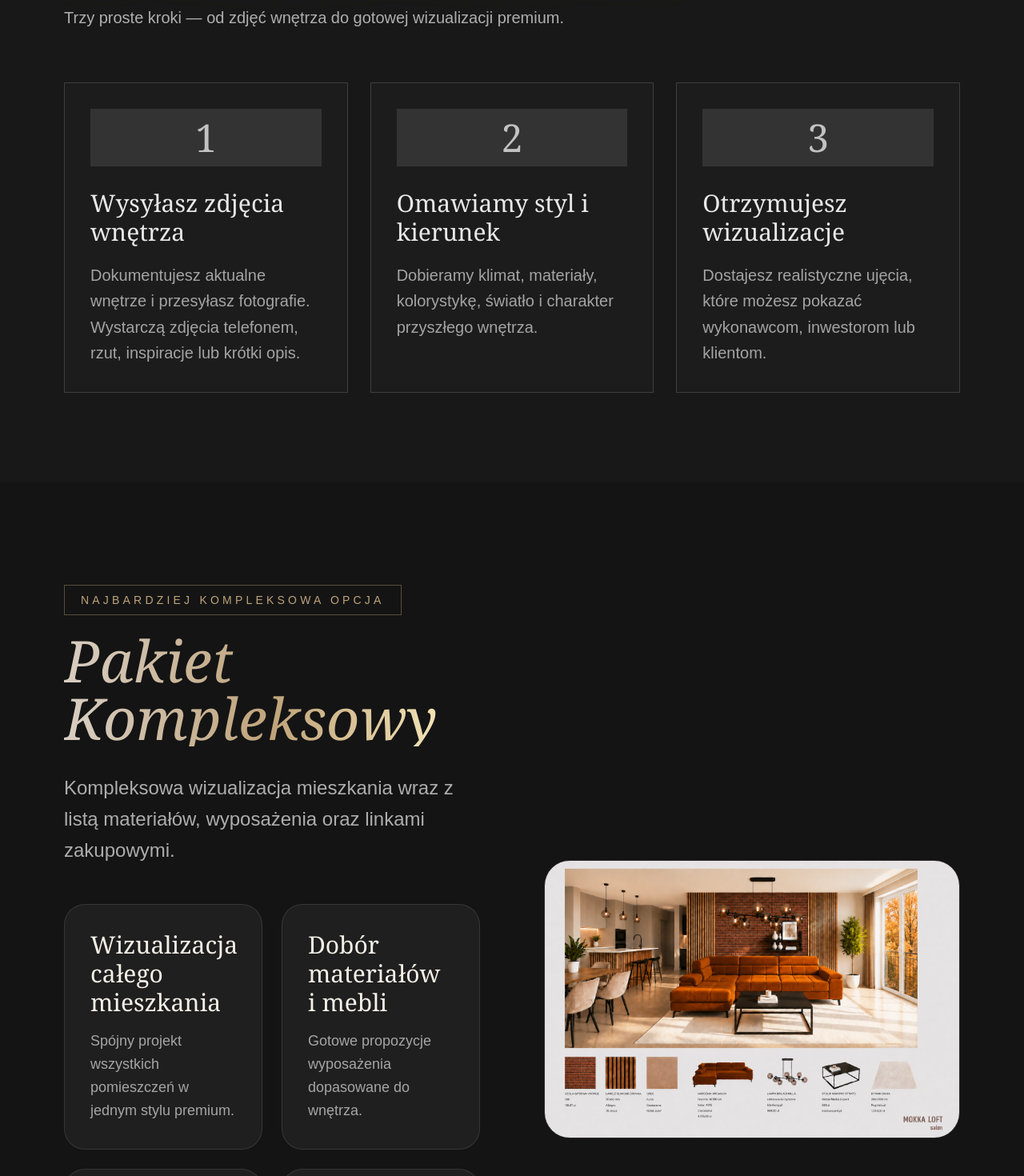
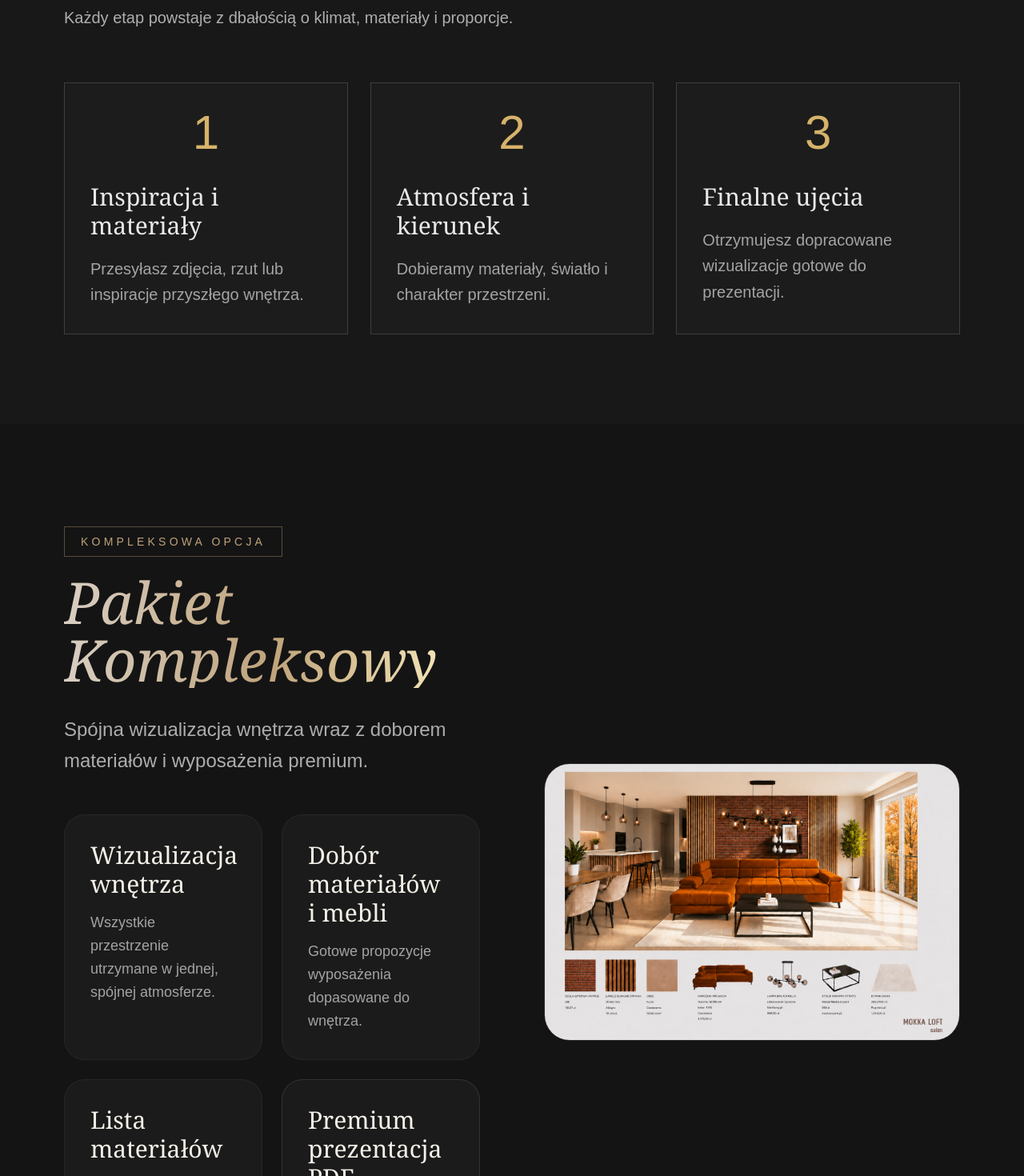
Before and after one commit to aiworkspacetools-cmd/awhouse-studio, a Next.js app: page / in a window 1280 px wide. Shown: the part 1060-2530 px from the top of the page at 80% size. Built offline with nearby package versions, Linux system fonts and the light colour scheme.

Commit message:
update site

```diff
--- a/app/page.tsx
+++ b/app/page.tsx
@@ -18,32 +18,32 @@ const moodboards = [
 const categories = [
   {
     id: "lazienki",
-    title: "Łazienki premium",
-    subtitle: "Jasne, fotorealistyczne łazienki z kamieniem, światłem i detalem premium.",
+    title: "    Łazienki z atmosferą",
+    subtitle: "Atmosfera światła, kamienia i spokojnej estetyki.",
     images: ["/lazienka-final.png", "/lazienka-1.png", "/lazienka-2.png"],
   },
   {
     id: "salony",
-    title: "Salony",
-    subtitle: "Eleganckie przestrzenie dzienne z klimatem nowoczesnego apartamentu.",
+    title: "    Strefa dzienna",
+    subtitle: "    Minimalizm z charakterem.",
     images: ["/salon-1.png", "/salon-2.png"],
   },
   {
     id: "aneksy",
-    title: "Salon z aneksem",
-    subtitle: "Spójne wnętrza łączące kuchnię, salon i strefę wypoczynku.",
+    title: "Strefa dzienna z aneksem",
+    subtitle: "Harmonia światła, kuchni i przestrzeni wypoczynku.",
     images: ["/aneks-1.png", "/aneks-2.png"],
   },
   {
     id: "kuchnie",
     title: "Kuchnie",
-    subtitle: "Nowoczesne kuchnie premium z realistycznym światłem i materiałami.",
+    subtitle: "Nowoczesne kuchnie o spokojnej estetyce i ponadczasowym charakterze.",
     images: ["/kuchnia-1.png", "/kuchnia-2.png"],
   },
   {
     id: "sypialnie",
     title: "Sypialnie",
-    subtitle: "Miękkie światło, spokój i hotelowy klimat wnętrza premium.",
+    subtitle: "Miękkie światło, cisza i ponadczasowy klimat wnętrza.",
     images: ["/sypialnia-1.png", "/sypialnia-2.png"],
   },
 ];
@@ -129,17 +129,13 @@ className="break-inside-avoid overflow-hidden rounded-[34px]"
           {images.length % 2 !== 0 && (
   <div className="min-h-[420px] rounded-[34px] border border-white/10 bg-gradient-to-br from-[#1a1a1a] to-[#0d0d0d] flex items-center justify-center p-10 text-center">
     <div>
-      <p className="text-xs tracking-[0.35em] uppercase text-[#bfa37a] mb-4">
-        Premium Interior Visuals
-      </p>
+      <img
+  src={LOGO}
+  alt="AW HOUSE Studio"
+  className="mx-auto h-44 object-contain opacity-90"
+/>
 
-      <h3 className="font-serif text-5xl italic text-white">
-        AW HOUSE
-        <br />
-        STUDIO
-      </h3>
-
-      <p className="mt-6 text-white/55 leading-relaxed">
+      <p className="mt-5 text-sm text-white/55 leading-relaxed">
         Fotorealistyczne wizualizacje wnętrz tworzone z dbałością o światło,
         detal i atmosferę luksusu.
       </p>
@@ -161,7 +157,12 @@ export default function Home() {
       <nav className="fixed left-1/2 top-5 z-50 -translate-x-1/2">
         <div className="flex items-center gap-3 md:gap-6 rounded-full border border-white/10 bg-gradient-to-b from-[#2a241d]/80 to-black/40 px-8 py-4 backdrop-blur-2xl shadow-[0_15px_70px_rgba(0,0,0,0.55)]">
           <button onClick={() => scrollTo("start")} className="font-semibold text-white">awhouse.studio</button>
-
+          <button
+  onClick={() => scrollTo("lazienki")}
+  className="text-[15px] tracking-wide transition hover:text-[#d4af37]"
+>
+  Portfolio
+</button>
           <button onClick={() => scrollTo("wspolpraca")} className="text-[15px] tracking-wide transition-all duration-300 hover:text-[#d4af37] hover:drop-shadow-[0_0_10px_rgba(212,175,55,0.7)]">Współpraca</button>
           <button onClick={() => scrollTo("cennik")} className="text-[15px] tracking-wide transition-all duration-300 hover:text-[#d4af37] hover:drop-shadow-[0_0_10px_rgba(212,175,55,0.7)]">Cennik</button>
           <button onClick={() => scrollTo("kontakt")} className="text-[15px] tracking-wide transition-all duration-300 hover:text-[#d4af37] hover:drop-shadow-[0_0_10px_rgba(212,175,55,0.7)]">Kontakt</button>
@@ -185,7 +186,7 @@ export default function Home() {
           transition={{ duration: 1.6, delay: 0.2 }}
           className="relative z-10 max-w-6xl"
         >
-          <img src={LOGO} alt="AWHOUSE Studio" className="mx-auto mb-10 h-36 object-contain opacity-95 md:h-52 drop-shadow-[0_0_45px_rgba(212,175,55,0.45)]" />
+          <img src={LOGO} alt="AWHOUSE Studio" className="mx-auto mb-10 h-40 object-contain opacity-95 md:h-52 drop-shadow-[0_0_45px_rgba(212,175,55,0.45)]" />
           <h1 className="font-serif text-6xl italic leading-[0.95] tracking-tight  md:text-8xl lg:text-9xlbg-gradient-to-r from-[#fff6d5] via-[#bfa37a] to-[#fff1b0] bg-clip-text text-transparent drop-shadow-[0_0_40px_rgba(212,175,55,0.35)]">
             awhouse.studio
           </h1>
@@ -199,15 +200,19 @@ export default function Home() {
 
       <section id="wspolpraca" className="bg-[#181818] px-6 py-28 md:px-20">
         <div className="mx-auto max-w-7xl">
-          <Header tag="proces" title="Jak wygląda współpraca" subtitle="Trzy proste kroki — od zdjęć wnętrza do gotowej wizualizacji premium." />
+          <Header tag="proces" title="Proces współpracy" subtitle="Każdy etap powstaje z dbałością o klimat, materiały i proporcje." />
           <div className="grid gap-7 md:grid-cols-3">
             {[
-              ["1", "Wysyłasz zdjęcia wnętrza", "Dokumentujesz aktualne wnętrze i przesyłasz fotografie. Wystarczą zdjęcia telefonem, rzut, inspiracje lub krótki opis."],
-              ["2", "Omawiamy styl i kierunek", "Dobieramy klimat, materiały, kolorystykę, światło i charakter przyszłego wnętrza."],
-              ["3", "Otrzymujesz wizualizacje", "Dostajesz realistyczne ujęcia, które możesz pokazać wykonawcom, inwestorom lub klientom."],
+              ["1", "Inspiracja i materiały", "Przesyłasz zdjęcia, rzut lub inspiracje przyszłego wnętrza."],
+              ["2", "Atmosfera i kierunek", "Dobieramy materiały, światło i charakter przestrzeni."],
+              ["3", "Finalne ujęcia", "Otrzymujesz dopracowane wizualizacje gotowe do prezentacji."],
             ].map(([n, title, text]) => (
               <motion.article key={n} initial={{ opacity: 0, y: 80 }} whileInView={{ opacity: 1, y: 0 }} viewport={{ once: true }} transition={{ duration: 1 }} className="border border-white/15 bg-[#1c1c1c] p-8">
-                <div className="mb-7 bg-white/10 py-3 text-center font-serif text-5xl text-white/70">{n}</div>
+                <div className="mb-8 text-center">
+  <span className="text-6xl font-light text-[#d6b36a]">
+    {n}
+  </span>
+</div>
                 <h3 className="font-serif text-3xl text-white/90">{title}</h3>
                 <p className="mt-5 text-xl leading-relaxed text-white/60">{text}</p>
               </motion.article>
@@ -216,7 +221,7 @@ export default function Home() {
         </div>
       </section>
       <motion.section
-  initial={{ opacity: 0, y: 120, scale: 0.94 }}
+  initial={{ opacity: 0, y: 70, scale: 0.94 }}
   whileInView={{ opacity: 1, y: 0, scale: 1 }}
   viewport={{ once: true, amount: 0.2 }}
   transition={{ duration: 1.6, ease: [0.22, 1, 0.36, 1] }}
@@ -226,7 +231,7 @@ export default function Home() {
 
     <div>
       <p className="mb-5 inline-block border border-[#bfa37a]/40 px-5 py-2 text-[11px] md:text-sm uppercase tracking-[0.3em] text-[#bfa37a]">
-        Najbardziej kompleksowa opcja
+       Kompleksowa opcja
       </p>
 
       <h2 className="mb-8 font-serif text-5xl italic text-transparent bg-gradient-to-r from-[#d8cec2] via-[#bfa37a] to-[#fff3c4] bg-clip-text md:text-7xl">
@@ -234,23 +239,22 @@ export default function Home() {
       </h2>
 
       <p className="mb-12 text-2xl leading-relaxed text-white/65">
-        Kompleksowa wizualizacja mieszkania wraz z listą materiałów,
-        wyposażenia oraz linkami zakupowymi.
+        Spójna wizualizacja wnętrza wraz z doborem materiałów i wyposażenia premium.
       </p>
 
       <div className="grid gap-6 md:grid-cols-2">
 
-        <div className="rounded-[26px] bg-white/5 p-8 border border-white/10">
+        <div className="rounded-[26px] bg-white/[0.03] p-8 border border-white/5">
           <h3 className="mb-4 font-serif text-3xl text-[#f5f1e8]">
-            Wizualizacja całego mieszkania
+           Wizualizacja wnętrza
           </h3>
 
           <p className="text-lg leading-relaxed text-white/60">
-            Spójny projekt wszystkich pomieszczeń w jednym stylu premium.
+            Wszystkie przestrzenie utrzymane w jednej, spójnej atmosferze.
           </p>
         </div>
 
-        <div className="rounded-[26px] bg-white/5 p-8 border border-white/10">
+        <div className="rounded-[26px] bg-white/[0.03] p-8 border border-white/5">
           <h3 className="mb-4 font-serif text-3xl text-[#f5f1e8]">
             Dobór materiałów i mebli
           </h3>
@@ -260,9 +264,9 @@ export default function Home() {
           </p>
         </div>
 
-        <div className="rounded-[26px] bg-white/5 p-8 border border-white/10">
+        <div className="rounded-[26px] bg-white/[0.03] p-8 border border-white/5">
           <h3 className="mb-4 font-serif text-3xl text-[#f5f1e8]">
-            Linki zakupowe
+            Lista materiałów
           </h3>
 
           <p className="text-lg leading-relaxed text-white/60">
@@ -270,13 +274,13 @@ export default function Home() {
           </p>
         </div>
 
-        <div className="rounded-[26px] bg-white/5 p-8 border border-white/10">
+        <div className="rounded-[26px] bg-white/[0.03] p-8 border border-white/10">
           <h3 className="mb-4 font-serif text-3xl text-[#f5f1e8]">
             Premium prezentacja PDF
           </h3>
 
           <p className="text-lg leading-relaxed text-white/60">
-            Profesjonalny dokument gotowy do przekazania wykonawcom.
+            Prezentacja gotowa do realizacji projektu.
           </p>
         </div>
 
@@ -310,7 +314,7 @@ export default function Home() {
       </p>
 
       <h2 className="font-serif text-5xl italic text-transparent bg-gradient-to-r from-[#d8cec2] via-[#bfa37a] to-[#fff3c4] bg-clip-text md:text-7xl">
-        Dlaczego awhouse.studio
+        Atmosfera tworzona detalem
       </h2>
     </div>
 
@@ -318,67 +322,61 @@ export default function Home() {
 
       <div>
         <h3 className="mb-4 font-serif text-3xl text-[#f5f1e8]">
-          Realistyczna jakość premium
+          Światło
         </h3>
 
         <p className="text-xl leading-relaxed text-white/60">
-          Tworzymy fotorealistyczne wizualizacje wnętrz z klimatem premium,
-          światłem i detalem przypominającym prawdziwą fotografię.
+          Naturalne światło budujące atmosferę wnętrza.
         </p>
       </div>
 
       <div>
         <h3 className="mb-4 font-serif text-3xl text-[#f5f1e8]">
-          Szybka realizacja
+          Materiały
         </h3>
 
         <p className="text-xl leading-relaxed text-white/60">
-          Projekt otrzymujesz nawet w ciągu 48 godzin. Bez zbędnego
-          oczekiwania i komplikacji.
+          Starannie dobrane faktury i ponadczasowe wykończenia.
         </p>
       </div>
 
       <div>
         <h3 className="mb-4 font-serif text-3xl text-[#f5f1e8]">
-          Pomoc przed remontem
+          Detal
         </h3>
 
         <p className="text-xl leading-relaxed text-white/60">
-          Zobacz efekt końcowy jeszcze przed rozpoczęciem realizacji i
-          podejmuj decyzje bez kosztownych błędów.
+          Dopracowane proporcje i spokojna estetyka.
         </p>
       </div>
 
       <div>
         <h3 className="mb-4 font-serif text-3xl text-[#f5f1e8]">
-          Idealne dla inwestorów
+          Detal
         </h3>
 
         <p className="text-xl leading-relaxed text-white/60">
-          Wizualizacje pomagają zwiększyć atrakcyjność nieruchomości i
-          podnoszą wartość prezentacji inwestycji.
+          Dopracowane proporcje i spokojna estetyka.
         </p>
       </div>
 
       <div>
         <h3 className="mb-4 font-serif text-3xl text-[#f5f1e8]">
-          Nowoczesne kierunki aranżacji
+          Atmosfera
         </h3>
 
         <p className="text-xl leading-relaxed text-white/60">
-          Minimalizm, japandi, modern luxury i premium interiors —
-          dopasowujemy styl do charakteru wnętrza.
+          Wnętrza tworzone z myślą o emocjach i komforcie.
         </p>
       </div>
 
       <div>
         <h3 className="mb-4 font-serif text-3xl text-[#f5f1e8]">
-          Indywidualne podejście
+          Estetyka
         </h3>
 
         <p className="text-xl leading-relaxed text-white/60">
-          Każdy projekt traktujemy indywidualnie, dopracowując klimat,
-          światło i detale wnętrza.
+          Minimalizm inspirowany nowoczesnym designem premium.
         </p>
       </div>
 
@@ -392,22 +390,22 @@ export default function Home() {
 
       <section id="moodboardy" className="bg-[#181818] px-6 py-28 md:px-20">
         <div className="mx-auto max-w-7xl">
-          <Header tag="moodboardy" title="Kierunki aranżacji" subtitle="Materiały, kolory i klimat wnętrza w spójnej prezentacji premium." />
+          <Header tag="moodboardy" title="Kierunki aranżacji" subtitle="Spójne kierunki materiałów, kolorów i atmosfery wnętrza." />
           <div className="grid gap-7 md:grid-cols-2">
             {moodboards.map((image, index) => (
-              <motion.article key={image} initial={{ opacity: 0, y: 100, scale: 0.94 }} whileInView={{ opacity: 1, y: 0, scale: 1 }} viewport={{ once: true }} transition={{ duration: 1.2, delay: index * 0.1 }} className="group overflow-hidden rounded-[34px] border border-white/10 bg-black/30 shadow-[0_20px_120px_rgba(0,0,0,0.55)] transition duration-700 hover:border-[#8a6a4a]/50 hover:shadow-[0_30px_140px_rgba(138,106,74,0.22)]">
+              <div key={image}   viewport={{ once: true }} transition={{ duration: 1.2, delay: index * 0.1 }} className="group overflow-hidden rounded-[34px] border border-white/10 bg-black/30 shadow-[0_20px_120px_rgba(0,0,0,0.55)] transition duration-700 hover:border-[#8a6a4a]/50 hover:shadow-[0_30px_140px_rgba(138,106,74,0.22)]">
                 <img src={image} alt="" onClick={() => setSelectedImage(image)} className="h-[760px] w-full cursor-pointer object-cover transition-all duration-[2400ms] group-hover:scale-[1.045] group-hover:brightness-110 group-hover:saturate-[1.08]" />
-              </motion.article>
+              </div>
             ))}
           </div>
         </div>
       </section>
 
-      <Gallery id="przedpo" title="Przed i po" subtitle="Zobacz jak realistyczne wizualizacje pokazują pełny potencjał nieruchomości jeszcze przed remontem." images={beforeAfter} openImage={setSelectedImage} />
+      <Gallery id="przedpo" title="Przed i po" subtitle="Realistyczne wizualizacje pozwalające zobaczyć efekt jeszcze przed realizacją projektu." images={beforeAfter} openImage={setSelectedImage} />
 
       <motion.section
   id="cennik"
-  initial={{ opacity: 0, y: 120, scale: 0.94 }}
+  initial={{ opacity: 1, y: 0, scale: 1 }}
   whileInView={{ opacity: 1, y: 0, scale: 1 }}
   viewport={{ once: true, amount: 0.15 }}
   transition={{ duration: 1.6, ease: [0.22, 1, 0.36, 1] }}
@@ -418,17 +416,18 @@ export default function Home() {
           <div className="grid gap-7 md:grid-cols-3">
             {[
               ["Pakiet Start", "399 zł", "Jedno pomieszczenie", "Jeden styl aranżacji", "Realizacja od 48h"],
-              ["Pakiet Premium", "899 zł", "Do trzech pomieszczeń", "Spójny klimat wnętrza", "Wysoka jakość wizualizacji"],
-              ["Pakiet Kompleksowy", "od 1999 zł", "Kompletne mieszkanie", "Moodboard i materiały", "Prezentacja PDF"],
+              ["Pakiet Premium", "899 zł", "Do trzech pomieszczeń", "Mooadboard aranżacyjny", "Prezentacja PDF"],
+              ["Pakiet Kompleksowy", "1999 zł", "Kompleksowy projekt do 40 m²", "Moodboard aranżacyjny", "Lista materiałów i wyposażenia", "Prezentacja PDF"],
             ].map((item, index) => (
               <article key={item[0]} className={`group rounded-[34px] border p-8 backdrop-blur-xl transition-all duration-700 hover:-translate-y-3 hover:scale-[1.02] hover:shadow-[0_35px_120px_rgba(138,106,74,0.22)] ${index === 2 ? "border-[#8a6a4a]/70 bg-gradient-to-br from-white/[0.09] to-white/[0.025] shadow-[0_25px_110px_rgba(138,106,74,0.18)]" : "border-white/10 bg-white/[0.035]"}`}>
-                {index === 2 && <p className="mb-5 inline-block bg-[#5b4608] px-4 py-2 text-[#f1d982]">★ PREMIUM</p>}
+                {index === 2 && <p className="mb-5 text-[#f1d982]">✦ ✦ ✦</p>}
                 <h3 className="font-serif text-3xl text-white/90">{item[0]}</h3>
                 <p className="mt-4 font-serif text-6xl text-white/80">{item[1]}</p>
                 <ul className="mt-8 space-y-4 text-xl text-white/65">
                   <li>• {item[2]}</li>
                   <li>• {item[3]}</li>
                   <li>• {item[4]}</li>
+                  <li>• {item[5]}</li>
                 </ul>
                 <button onClick={() => orderPackage(item[0])} className="mt-10 rounded-full border border-[#8a6a4a]/60 bg-gradient-to-b from-[#3a2d1d] to-[#1a1a1a] px-7 py-4 text-xl font-semibold text-[#f4e7d0] transition-all duration-500 hover:-translate-y-1 hover:border-[#d4af37] hover:text-white hover:shadow-[0_20px_60px_rgba(212,175,55,0.35)]">
                   Zamów teraz
@@ -437,17 +436,20 @@ export default function Home() {
             ))}
           </div>
         </div>
+        <p className="mt-10 text-center text-white/50 text-sm">
+  Projekty powyżej 40 m² wyceniane są indywidualnie.
+</p>
       </motion.section>
 
       <section id="kontakt" className="bg-[#141414] px-6 py-28 md:px-20">
         <div className="mx-auto max-w-7xl">
-          <Header tag="kontakt" title="Stwórzmy Twoją wizualizację" subtitle="Każdy projekt zaczyna się od rozmowy. Napisz lub zadzwoń." />
+          <Header tag="kontakt" title="Stwórzmy Twoją wizualizację" subtitle="Porozmawiajmy o wnętrzu, które chcesz stworzyć." />
           <div className="grid gap-4 md:gap-3 md:gap-8 md:grid-cols-2">
             <div className="rounded-[34px] border border-white/10 bg-white/[0.035] shadow-[0_20px_100px_rgba(0,0,0,0.45)] p-8">
               <h3 className="font-serif text-4xl text-[#bfa37a]">Skontaktuj się</h3>
               <p className="mt-7 text-xl leading-relaxed text-white/70">Odpowiadamy od poniedziałku do piątku.</p>
               <p className="mt-8 text-xl font-semibold">Telefon: <a className="text-[#f1d982] underline" href="tel:730692263">730 692 263</a></p>
-              <p className="mt-4 text-xl font-semibold">Email: <a className="text-[#f1d982] underline" href="mailto:awhouse.studio@tuta.com">awhouse.studio@tuta.com</a></p>
+              <p className="mt-4 text-xl font-semibold">Email: <a className="text-[#f1d982] underline" href="mailto:awhouse.studio@tuta.com">awhouse.studio@tutamail.com</a></p>
 
             </div>
             <div className="rounded-[34px] border border-white/10 bg-white/[0.035] p-8 shadow-[0_20px_100px_rgba(0,0,0,0.45)]">
```
Also changed, not shown: 1 other file (tests, documents, lock files or other folders).
